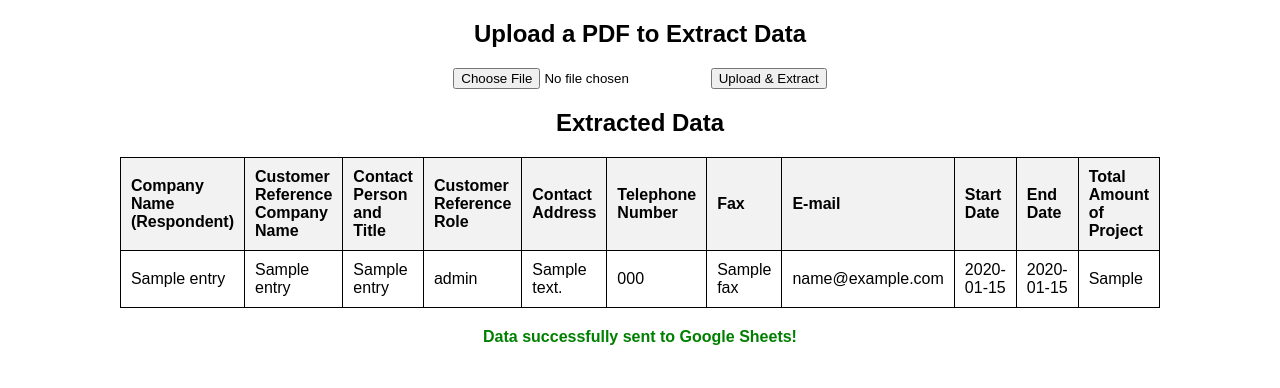
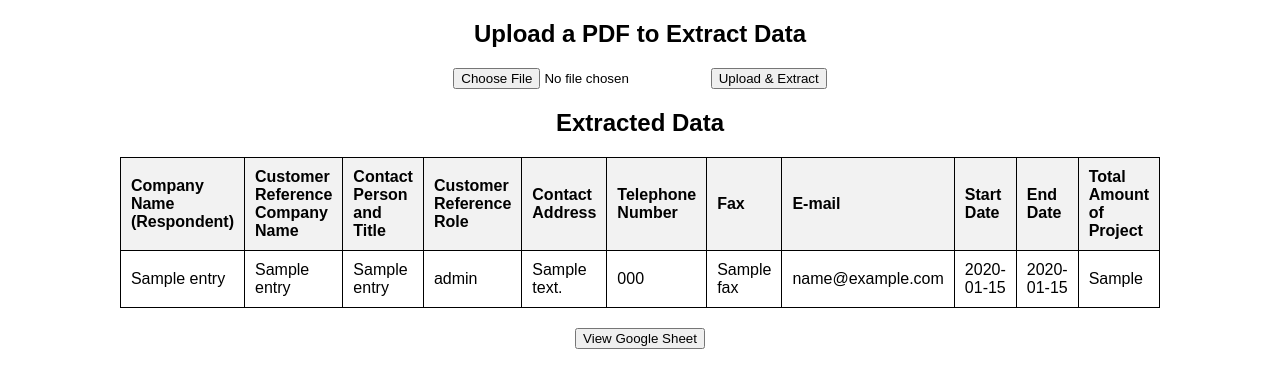
Before and after one commit to yashbharti17/pdfextractor, a Flask app: template templates/index.html in a window 1280 px wide. Shown: the top 388 px of the page. Run offline with Flask 3, Linux system fonts and the light colour scheme; the template is opened without the code that fills it: most values are stand-ins (such as "Sample title", 1, 10 or a date in 2020).

Commit message:
Update index.html

```diff
--- a/templates/index.html
+++ b/templates/index.html
@@ -29,6 +29,9 @@
         .success {
             color: green;
             font-weight: bold;
+            margin-top: 20px;
+        }
+        .view-sheet {
             margin-top: 20px;
         }
     </style>
@@ -73,7 +76,11 @@
         {% endfor %}
     </table>
 
-    <p class="success">Data successfully sent to Google Sheets!</p>
+    <div class="view-sheet">
+        <a href="https://docs.google.com/spreadsheets/d/1XG-re306bH6APKM9tAE2EhbP5yiOGTVPJeXI5VcuoTQ/edit?gid=0#gid=0" target="_blank">
+            <button>View Google Sheet</button>
+        </a>
+    </div>
     {% endif %}
 </body>
 </html>
```
